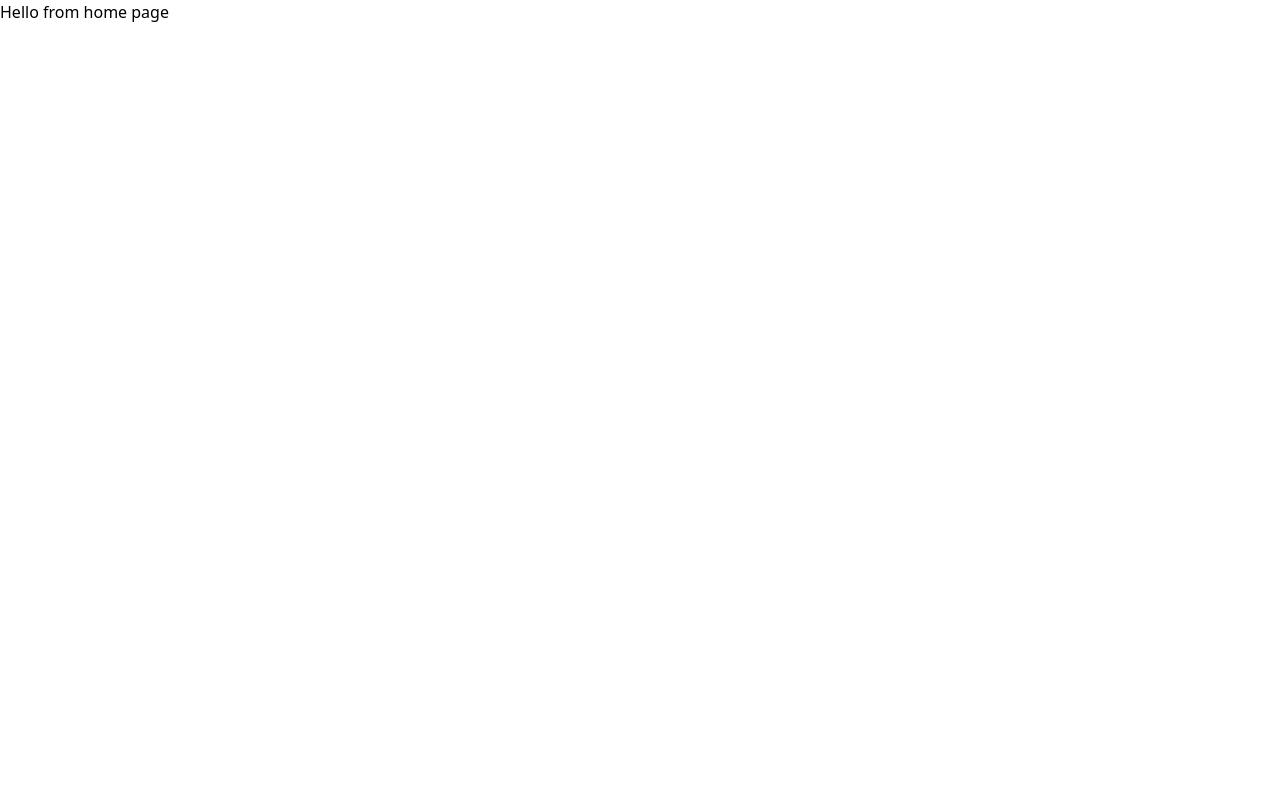
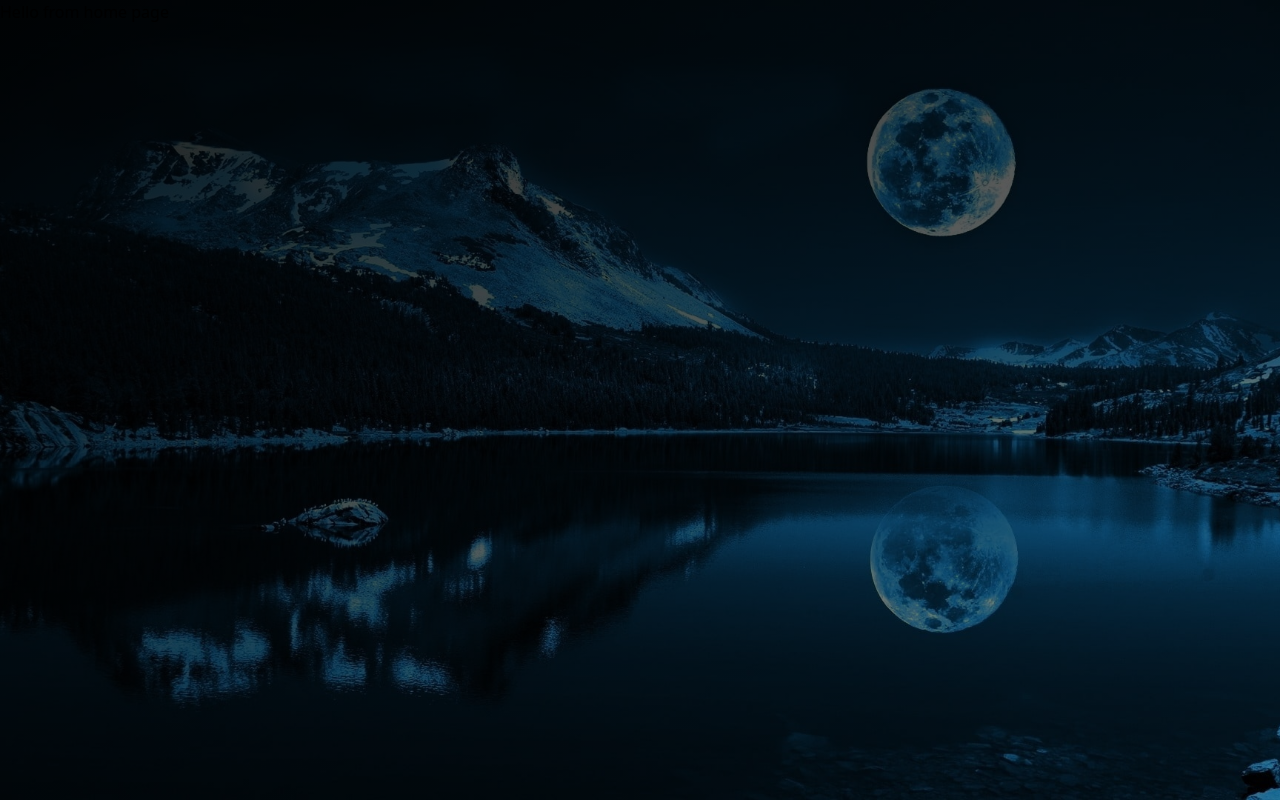
Before and after one commit to damirbala/gh-clone, a React (Vite) app in the folder frontend/: page / in a window 1280 px wide. Built offline with nearby package versions, Linux system fonts and the light colour scheme.

Commit message:
updated index.css

```diff
--- a/frontend/src/index.css
+++ b/frontend/src/index.css
@@ -1,3 +1,36 @@
 @tailwind base;
 @tailwind components;
 @tailwind utilities;
+
+body {
+    background: linear-gradient(to bottom right, rgba(0, 0, 0, 0.9), rgba(0, 0, 0, 0.4)), url("/bg.png");
+	background-repeat: no-repeat;
+	background-size: cover;
+	background-position: center;
+	background-attachment: fixed;
+}
+
+/* Dark mode looking scrollbar */
+::-webkit-scrollbar {
+	width: 8px;
+}
+
+::-webkit-scrollbar-track {
+	background: #555;
+}
+
+::-webkit-scrollbar-thumb {
+	background: #121212;
+	border-radius: 5px;
+}
+
+::-webkit-scrollbar-thumb:hover {
+	background: #242424;
+}
+
+@layer components{
+	.bg-glass{
+		@apply bg-clip-padding backdrop-filter backdrop-blur-md bg-opacity-10
+		hover:bg-gray-600/10 border border-gray-800 text-white
+	}
+ }
```
